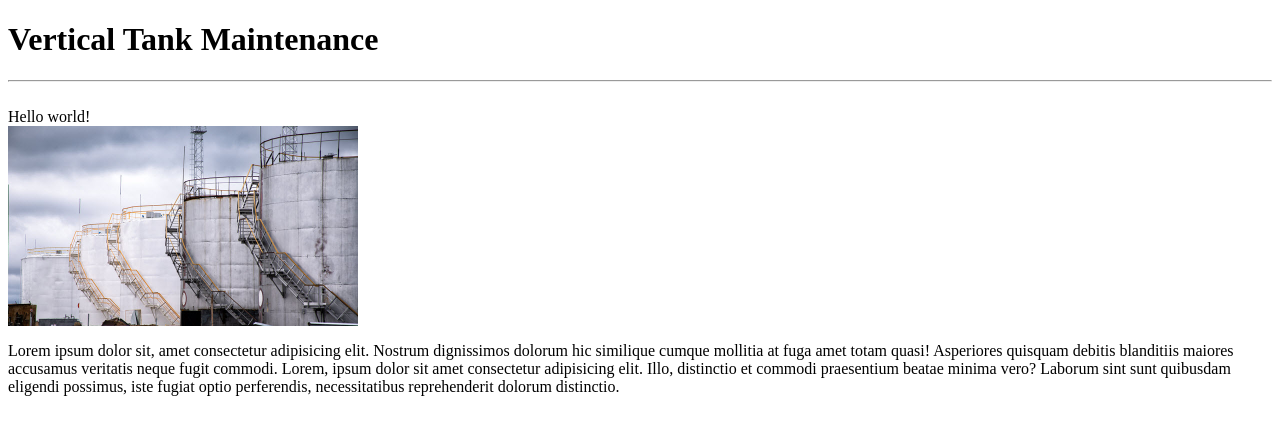
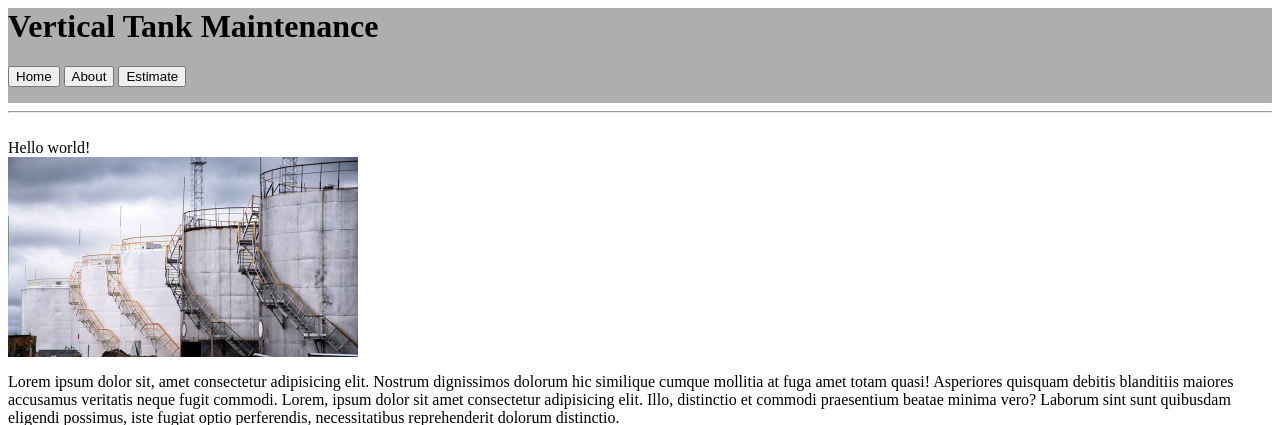
Before and after one commit to phoenixdoan/DevOps, a Flask app: page / in a window 1280 px wide. Shown: the top 425 px of the page. Run offline with Flask 2, Linux system fonts and the light colour scheme.

Commit message:
adding buttons that link to other html pages

```diff
--- a/static/css/stylesheet.css
+++ b/static/css/stylesheet.css
@@ -1,5 +1,6 @@
 body{
     background-color: white;
+    margin-bottom: 2.cm;
 }
 
 .photo {
@@ -9,3 +10,11 @@ body{
     width: auto;
      max-height: 100%;
 }
+
+.button1, .button2, .button3{
+display: inline-block;
+}
+
+.header{
+    background-color: rgb(175, 174, 174)
+}
--- a/templates/base.html
+++ b/templates/base.html
@@ -1,3 +1,4 @@
+    <div class="header">
 <!DOCTYPE html>
 <html lang="en">
 
@@ -8,10 +9,33 @@
 </head>
 <body>
 
-    <div>
+
         <h1>Vertical Tank Maintenance</h1>
+
+        <div class="button1">
+            <form action="http://127.0.0.1:5000/">
+                <input type="submit" value="Home" />
+            </form>
+        </div>
+        <div class="button2">
+            <form action="http://127.0.0.1:5000/about">
+                <input type="submit" value="About" />
+            </form>
+        </div>
+        <div class="button3">
+            <form action="http://127.0.0.1:5000/estimate">
+                <input type="submit" value="Estimate" />
+            </form>
+        </div>
+    </div>
+
+
+
+
+
         <hr>
         <br>
+
 
         {% block body %}
 
```
